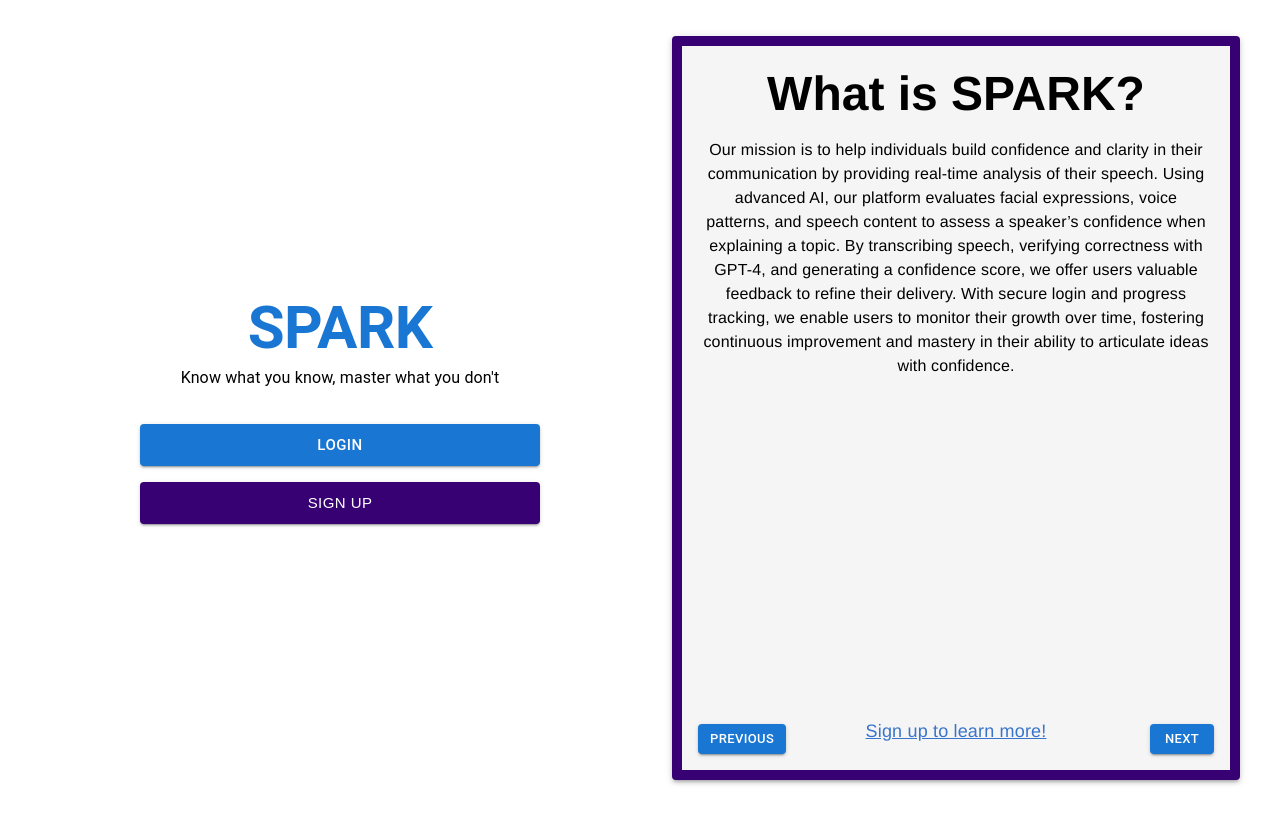
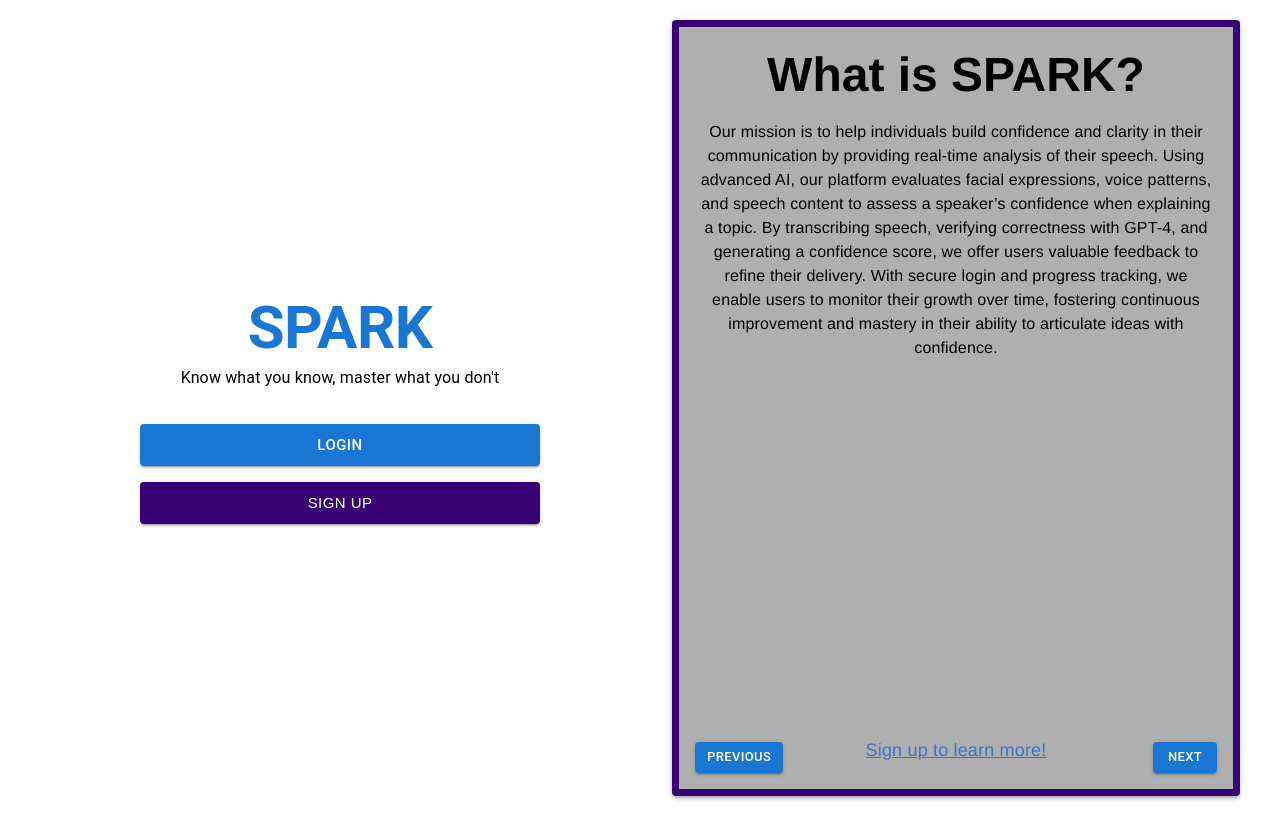
Before and after one commit to tanays15/spark, a Next.js app in the folder spark-frontend/: page /LandingPage in a window 1280 px wide. Built offline with nearby package versions, Linux system fonts and the light colour scheme.

Commit message:
Color Scheme

```diff
--- a/spark-frontend/src/pages/LandingPage.tsx
+++ b/spark-frontend/src/pages/LandingPage.tsx
@@ -114,19 +114,19 @@
                         justifyContent: "center",
                         alignItems: "center",
                         height: "100%",
-                        p: 3
+                        p: 3,
                     }}>
                         <Paper
                             elevation={3}
                             sx={{
-                                width: "90%",
-                                maxWidth: "500px",
-                                height: "90%", // Increased height for a longer slide
+                                width: "100%",
+                                //maxWidth: "500px",
+                                height: "95%", // Increased height for a longer slide
                                 p: 3,
-                                bgcolor: "#f5f5f5",
+                                bgcolor: "#afafaf",
                                 color: "black",
                                 textAlign: "center",
-                                border: "10px solid #370173",
+                                border: "7px solid #370173",
                                 position: "relative",
                                 overflow: "hidden",
                             }}
```
